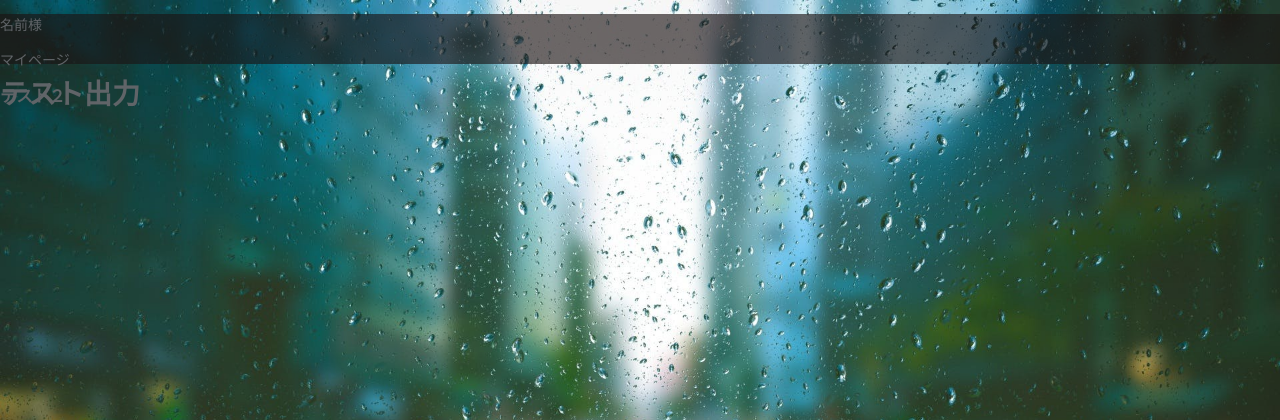
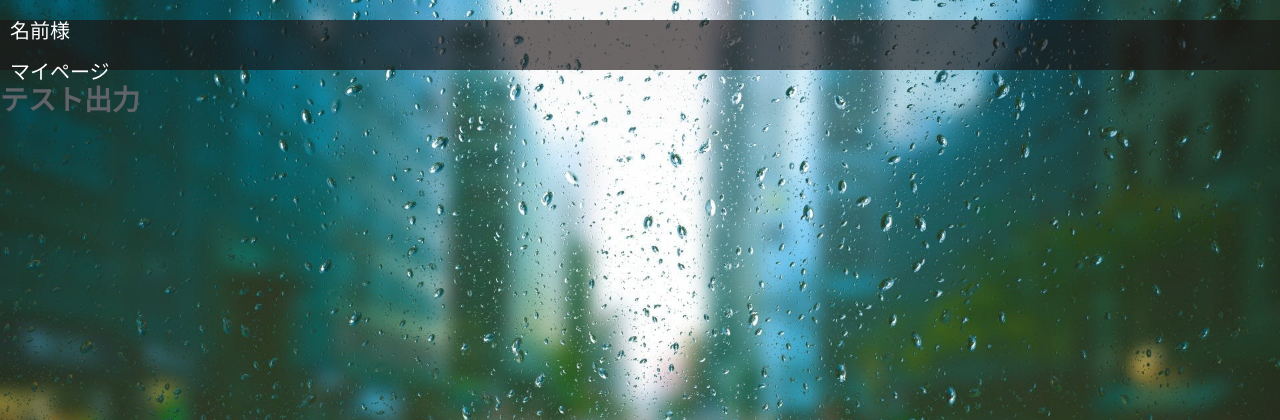
Before and after one commit to rikuto1231/php_assignment, a PHP site: page /home.php in a window 1280 px wide. Shown: the top 420 px of the page. Run offline with PHP 8.4, Linux system fonts and the light colour scheme.

Commit message:
テキストデバック

```diff
--- a/final/src/common/css/header.css
+++ b/final/src/common/css/header.css
@@ -7,8 +7,9 @@
     background-color: rgba(27, 20, 20, 0.637);
 }
 
-/* #header_top p{
+#header_top p{
     font-size: 20px;
-    display: none;
     color: #fff;
-} */
+    right: 0;
+    margin-left: 10px;
+}
--- a/final/src/common/php/header.php
+++ b/final/src/common/php/header.php
@@ -6,7 +6,6 @@
 echo '<div id="header_top">
 <p>名前様</p>
 <p>マイページ</p>
-<h3>テスト２</h3>
 
 </div>';
 
```
